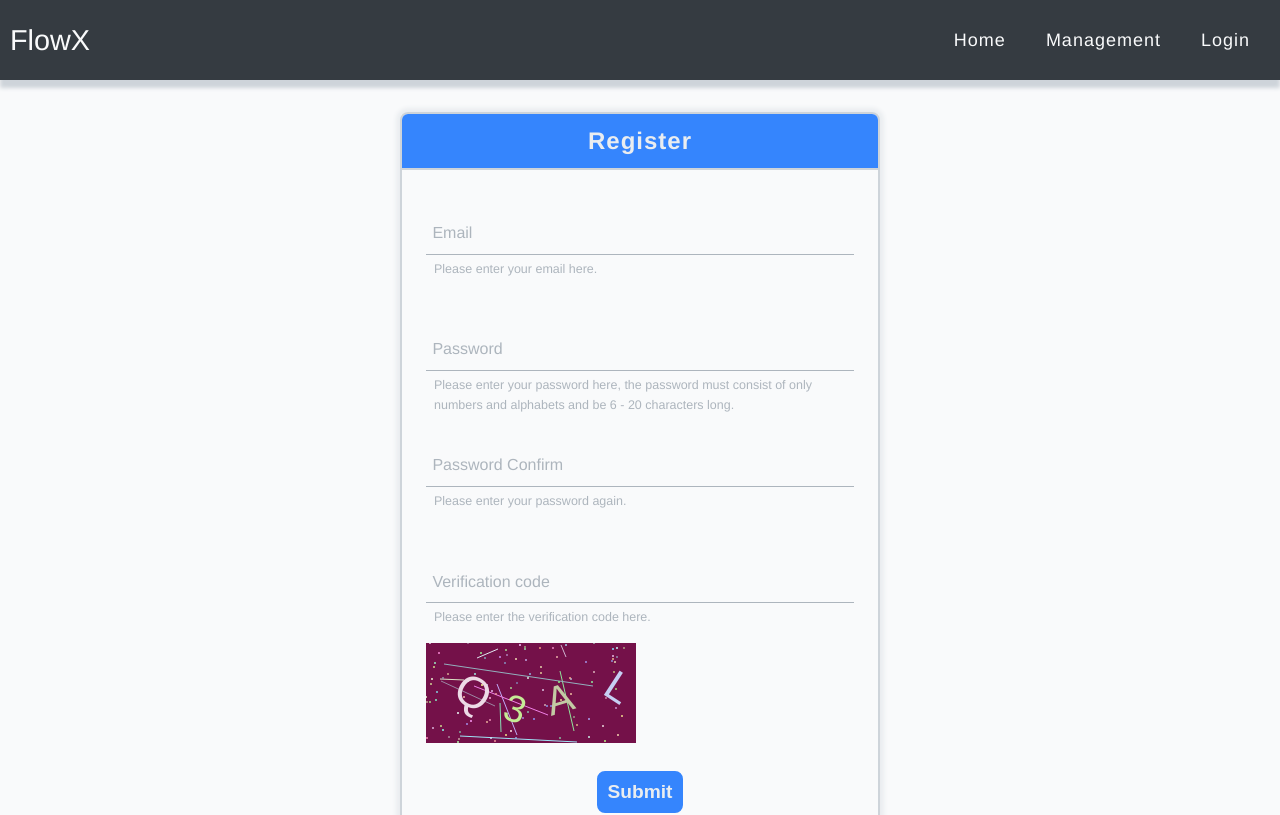
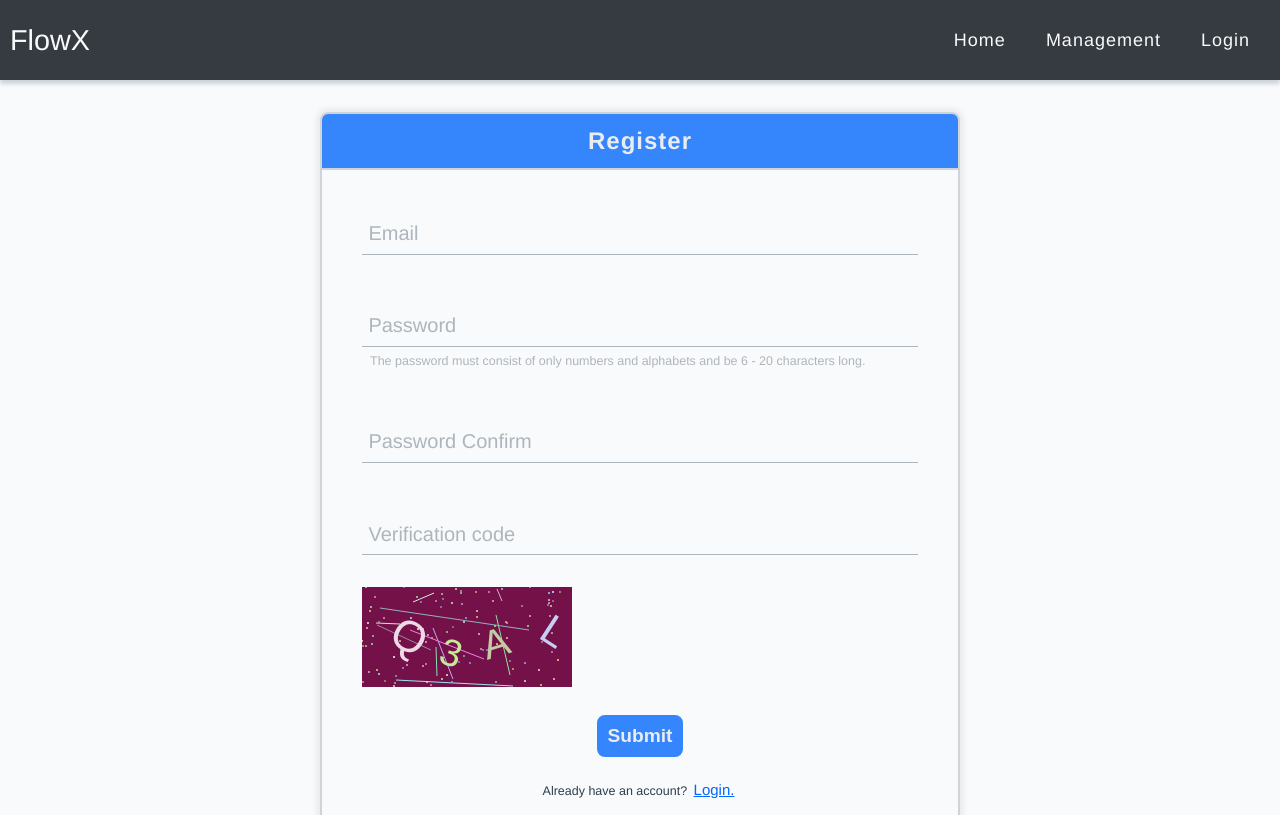
Before and after one commit to jiu-lin107141137/Online-Labeling-System, a Vue app: page /register in a window 1280 px wide. Shown: the top 815 px of the page. Built offline with nearby package versions, Linux system fonts and the light colour scheme.

Commit message:
Adjust css property.

```diff
--- a/src/components/FormBaseGraphValidation.vue
+++ b/src/components/FormBaseGraphValidation.vue
@@ -85,6 +85,7 @@ const randomInt = (min: number, max: number) => {
 
 <style lang="scss" scoped>
 .canvas-container {
+  margin-top: 1rem;
   padding: 0 1rem;
   width: 100%;
 }
--- a/src/components/FormBaseHead.vue
+++ b/src/components/FormBaseHead.vue
@@ -22,5 +22,6 @@ const props = defineProps<{
   letter-spacing: 1px;
   padding: 0.5rem 0;
   border-bottom: 2px solid var(--gray-400);
+  user-select: none;
 }
 </style>
--- a/src/components/FormBaseInputText.vue
+++ b/src/components/FormBaseInputText.vue
@@ -31,7 +31,7 @@ defineEmits<{
 <style lang="scss" scoped>
 .from-base-field {
   position: relative;
-  margin: 1.5rem 1rem;
+  margin: 1.5rem 1rem 0;
   border-bottom: 1px solid var(--gray-500);
   width: 100%;
 
@@ -39,7 +39,7 @@ defineEmits<{
     width: 100%;
     padding: 0 0.4rem;
     height: 3.2rem;
-    font-size: 1rem;
+    font-size: 1.25rem;
     border: none;
     background: none;
     outline: none;
@@ -50,7 +50,7 @@ defineEmits<{
     top: 60%;
     left: 0.4rem;
     color: var(--gray-500);
-    font-size: 1rem;
+    font-size: 1.25rem;
     transform: translateY(-50%);
     pointer-events: none;
     transition: all 0.5s ease-in-out 0s;
--- a/src/components/FormLogin.vue
+++ b/src/components/FormLogin.vue
@@ -26,17 +26,17 @@ const sendRequest = async () => {
     <div class="form-body">
       <FormBaseInputText v-model:input-value="accountValue" :input-type="'text'">
         <template #label> Email </template>
-        <template #small> Please enter your email here. </template>
+        <template #small></template>
       </FormBaseInputText>
 
       <FormBaseInputText v-model:input-value="passwordValue" :input-type="'password'">
         <template #label> Password </template>
-        <template #small> Please enter your password here. </template>
+        <template #small></template>
       </FormBaseInputText>
 
       <FormBaseInputText v-model:input-value="verificationValue" :input-type="'text'">
         <template #label> Verification code </template>
-        <template #small> Please enter the verification code here. </template>
+        <template #small></template>
       </FormBaseInputText>
       <FormBaseGraphValidation @verification-code-change="(newV) => (verificationCode = newV)" />
       <FormBaseButton @click="sendRequest()" />
@@ -50,7 +50,7 @@ const sendRequest = async () => {
 
 <style lang="scss" scoped>
 .form-container {
-  width: max(30rem, 70%);
+  width: max(30rem, 50%);
   border-radius: 0.5rem;
   border: 0.125rem solid var(--gray-400);
   box-shadow: 0px 0px 0.25rem 0.25rem var(--gray-200);
@@ -58,7 +58,7 @@ const sendRequest = async () => {
   margin: 2rem 0;
 
   .form-body {
-    padding: 0.5rem 0.5rem 1.5rem;
+    padding: .5rem 1.5rem 1.5rem;
     display: flex;
     flex-wrap: wrap;
     gap: 1rem;
--- a/src/components/FormRegister.vue
+++ b/src/components/FormRegister.vue
@@ -27,25 +27,25 @@ const sendRequest = async () => {
     <div class="form-body">
       <FormBaseInputText v-model:input-value="accountValue" :input-type="'text'">
         <template #label> Email </template>
-        <template #small> Please enter your email here. </template>
+        <template #small></template>
       </FormBaseInputText>
 
       <FormBaseInputText v-model:input-value="passwordValue" :input-type="'password'">
         <template #label> Password </template>
         <template #small>
-          Please enter your password here, the password must consist of only numbers and alphabets
+          The password must consist of only numbers and alphabets
           and be 6 - 20 characters long.
         </template>
       </FormBaseInputText>
 
-      <FormBaseInputText v-model:input-value="repasswordValue" :input-type="'password'">
+      <FormBaseInputText class="mt" v-model:input-value="repasswordValue" :input-type="'password'">
         <template #label> Password Confirm </template>
-        <template #small> Please enter your password again. </template>
+        <template #small></template>
       </FormBaseInputText>
 
       <FormBaseInputText v-model:input-value="verificationValue" :input-type="'text'">
         <template #label> Verification code </template>
-        <template #small> Please enter the verification code here. </template>
+        <template #small></template>
       </FormBaseInputText>
       <FormBaseGraphValidation @verification-code-change="(newV) => (verificationCode = newV)" />
       <FormBaseButton @click="sendRequest()" />
@@ -59,7 +59,7 @@ const sendRequest = async () => {
 
 <style lang="scss" scoped>
 .form-container {
-  width: 30rem;
+  width: max(30rem, 50%);
   border-radius: 0.5rem;
   border: 0.125rem solid var(--gray-400);
   box-shadow: 0px 0px 0.25rem 0.25rem var(--gray-200);
@@ -67,11 +67,15 @@ const sendRequest = async () => {
   margin: 2rem 0;
 
   .form-body {
-    padding: 0.5rem 0.5rem 1.5rem;
+    padding: .5rem 1.5rem 1.5rem;
     display: flex;
     flex-wrap: wrap;
     gap: 1rem;
     height: 100%;
+
+    .mt {
+      margin-top: 3rem;
+    }
   }
 }
 </style>
--- a/src/components/TheHeader.vue
+++ b/src/components/TheHeader.vue
@@ -36,7 +36,7 @@ import { RouterLink } from 'vue-router'
 }
 .container-wrapper {
   background: var(--gray-800);
-  box-shadow: 0 0.5rem 0.25rem var(--gray-400);
+  box-shadow: 0 .25rem .25rem var(--gray-400);
 }
 
 nav {
```
